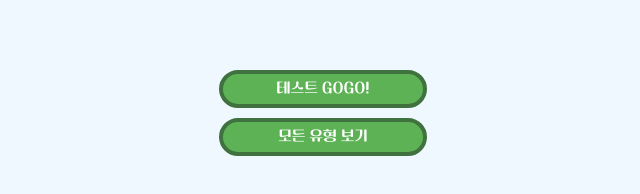
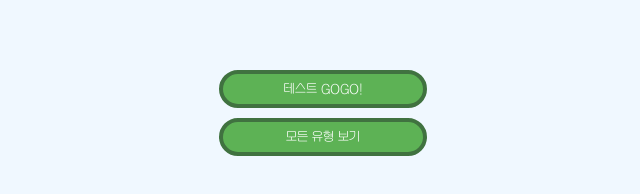
Before and after one commit to bolisnsk/gotest, a React (Create React App) app: page / in a window 1280 px wide. Shown: the part 370-564 px from the top of the page, without its empty margins (127-767 px from the left). Built offline with nearby package versions, Linux system fonts and the light colour scheme.

Commit message:
css 수정

```diff
--- a/src/App.css
+++ b/src/App.css
@@ -6,8 +6,8 @@ body {
 }
 
 @font-face {
-    font-family: '땅스';
-    src: url('./fonts/땅스부대찌개 Light.ttf');
+    font-family: '한교안심우주R';
+    src: url('./fonts/HakgyoansimWoojuR.woff');
 }
 
 @font-face {
--- a/src/components/Home.css
+++ b/src/components/Home.css
@@ -29,7 +29,7 @@
     color: white;
     border-radius: 40px;
     border: 4px solid rgb(64, 114, 64);
-    font-family: 땅스;
+    font-family: 한교안심우주R;
     margin-bottom: 10px;
 }
 
--- a/src/components/Result.css
+++ b/src/components/Result.css
@@ -4,6 +4,7 @@
     padding: 40px 20px;
     height: 100%;
     background-color: white;
+    max-width: 900px;
 }
 
 .title{
@@ -26,6 +27,6 @@
 .descimg{
     margin-top: 10px;
     margin-bottom: 10px;
-    width: 300px;
+    max-width: 100%;
     height: 300px;
 }
--- a/src/components/Result.js
+++ b/src/components/Result.js
@@ -27,10 +27,11 @@ const Result = () => {
                     <img src={resultData.img} alt='고분군' className='descimg' />
                     <div className='title'>고령알GO 관광하GO의 방문후기</div>
                     <div className='rdesc'>{resultData.desc2}</div>
-                </div>
-                <button onClick={() => navigate('/')}> 다시하기 </button>
-                <Kakaobtn data={resultData} />
-                <button onClick={() => navigate('/Types')}> 모든 유형 보기 </button>
+                    <button onClick={() => navigate('/')}> 다시하기 </button>
+                    <Kakaobtn data={resultData} />
+                    <button onClick={() => navigate('/Types')}> 모든 유형 보기 </button>
+                    </div>
+
             </div>
         </div>
     );
```
Also changed, not shown: src/components/Qna.js (+4 -4 lines), src/fonts/HakgyoansimWoojuR.woff (added).
